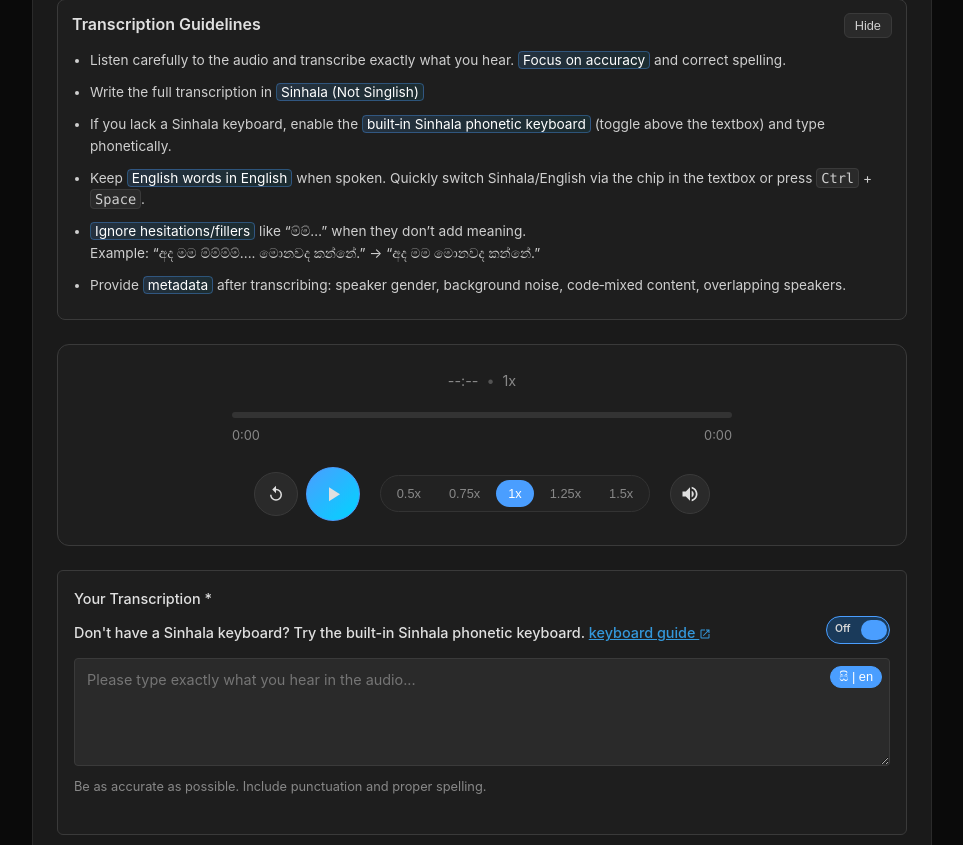
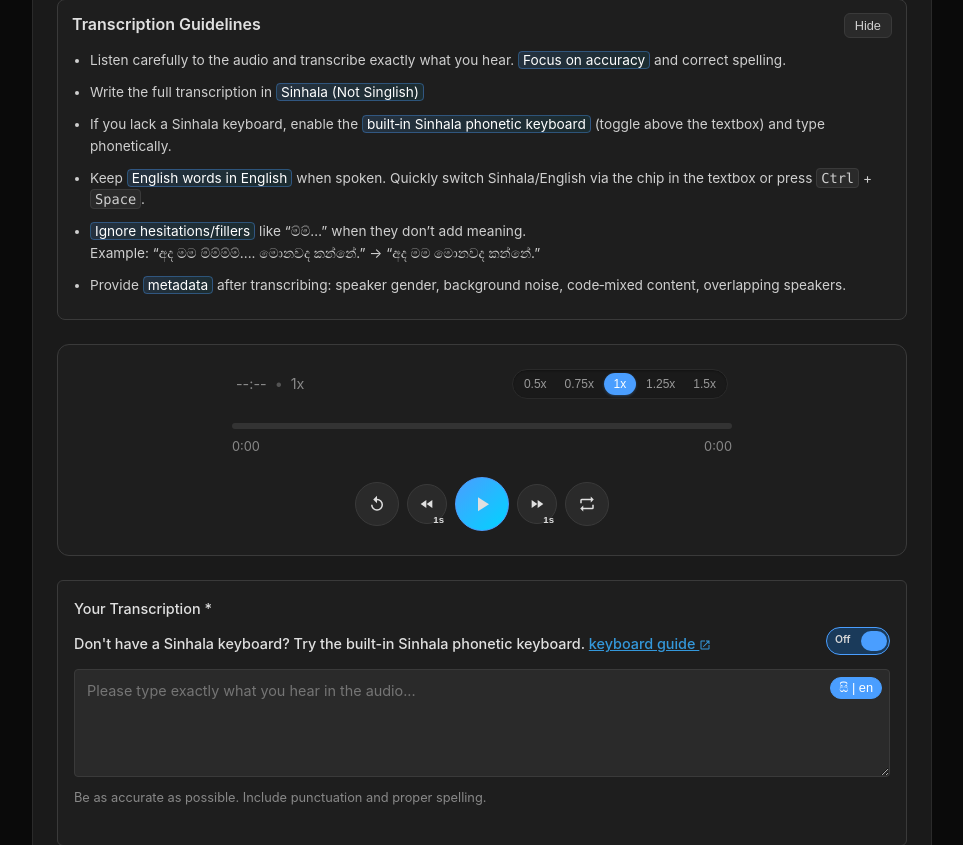
Before and after one commit to SPEAK-ASR/Transcription-Service, a FastAPI app: template templates/transcription.html in a window 1280 px wide. Shown: the part 173-1018 px from the top of the page, without its empty margins (158-1121 px from the left). Run offline with FastAPI, Linux system fonts and the light colour scheme; the template is opened without the code that fills it: most values are stand-ins (such as "Sample title", 1, 10 or a date in 2020); parts of the project's set-up code (start-up, migrations or seed data) failed here and were passed over.

Commit message:
feat: enhance audio player with new controls and improved layout

```diff
--- a/static/script.js
+++ b/static/script.js
@@ -81,6 +81,19 @@ function initializeCustomAudioPlayer() {
     });
 
     audioPlayer.addEventListener('ended', function() {
+        // Check if auto replay is enabled
+        const autoReplayBtn = document.getElementById('autoReplayBtn');
+        const isAutoReplayEnabled = autoReplayBtn && autoReplayBtn.classList.contains('active');
+
+        if (isAutoReplayEnabled) {
+            // Auto replay - restart the audio
+            audioPlayer.currentTime = 0;
+            audioPlayer.play().catch(e => {
+                console.error('Error auto-replaying audio:', e);
+                showNotification('Error auto-replaying audio', 'error');
+            });
+        } else {
+            // Normal end behavior
             document.querySelector('.play-icon').style.display = 'block';
             document.querySelector('.pause-icon').style.display = 'none';
             progressBar.style.width = '0%';
@@ -90,6 +103,7 @@ function initializeCustomAudioPlayer() {
             const transcriptionTextarea = document.getElementById('transcription');
             if (transcriptionTextarea) {
                 transcriptionTextarea.focus();
+            }
         }
     });
 
@@ -154,13 +168,8 @@ function initializeAudio() {
     console.log('Audio player initialized');
     console.log('Audio sources:', Array.from(audioPlayer.querySelectorAll('source')).map(s => s.src));
 
-    // Auto-focus on transcription when audio ends
-    audioPlayer.addEventListener('ended', function() {
-        const transcriptionTextarea = document.getElementById('transcription');
-        if (transcriptionTextarea) {
-            transcriptionTextarea.focus();
-        }
-    });
+    // Handle audio ended event (this will be handled by the custom player)
+    // The main ended handler is in initializeCustomAudioPlayer function
 
     // Handle audio loading errors
     audioPlayer.addEventListener('error', function(e) {
@@ -340,6 +349,23 @@ function initializeForm() {
             }
         }
 
+        // Comma and period keys for 1-second seeking when not typing
+        if (e.target.tagName !== 'INPUT' && e.target.tagName !== 'TEXTAREA') {
+            if (e.key === ',') {
+                e.preventDefault();
+                seekBackward1s();
+            } else if (e.key === '.') {
+                e.preventDefault();
+                seekForward1s();
+            }
+        }
+
+        // 'A' key for auto replay toggle when not typing
+        if (e.key === 'a' && e.target.tagName !== 'INPUT' && e.target.tagName !== 'TEXTAREA') {
+            e.preventDefault();
+            toggleAutoReplay();
+        }
+
         // Number keys for speed control when not typing
         if (e.target.tagName !== 'INPUT' && e.target.tagName !== 'TEXTAREA') {
             if (e.key === '1') {
@@ -361,12 +387,6 @@ function initializeForm() {
         if (e.key === 'r' && e.target.tagName !== 'INPUT' && e.target.tagName !== 'TEXTAREA') {
             e.preventDefault();
             replayAudio();
-        }
-
-        // M for mute when not typing
-        if (e.key === 'm' && e.target.tagName !== 'INPUT' && e.target.tagName !== 'TEXTAREA') {
-            e.preventDefault();
-            toggleMute();
         }
     });
 }
@@ -676,26 +696,41 @@ function adjustSpeed(speed) {
     }
 }
 
+
+
 /**
- * Toggle mute/unmute
+ * Seek backward 1 second
  */
-function toggleMute() {
+function seekBackward1s() {
     const audioPlayer = document.getElementById('audioPlayer');
-    const volumeIcon = document.querySelector('.volume-icon');
-    const muteIcon = document.querySelector('.mute-icon');
+    if (audioPlayer) {
+        audioPlayer.currentTime = Math.max(0, audioPlayer.currentTime - 1);
+    }
+}
 
+/**
+ * Seek forward 1 second
+ */
+function seekForward1s() {
+    const audioPlayer = document.getElementById('audioPlayer');
     if (audioPlayer) {
-        audioPlayer.muted = !audioPlayer.muted;
+        audioPlayer.currentTime = Math.min(audioPlayer.duration, audioPlayer.currentTime + 1);
+    }
+}
 
-        if (audioPlayer.muted) {
-            volumeIcon.style.display = 'none';
-            muteIcon.style.display = 'block';
-            showNotification('Audio muted', 'info', 1500);
+/**
+ * Toggle auto replay functionality
+ */
+function toggleAutoReplay() {
+    const autoReplayBtn = document.getElementById('autoReplayBtn');
+    const isActive = autoReplayBtn.classList.contains('active');
+
+    if (isActive) {
+        autoReplayBtn.classList.remove('active');
+        showNotification('Auto replay disabled', 'info', 1500);
     } else {
-            volumeIcon.style.display = 'block';
-            muteIcon.style.display = 'none';
-            showNotification('Audio unmuted', 'info', 1500);
-        }
+        autoReplayBtn.classList.add('active');
+        showNotification('Auto replay enabled', 'success', 1500);
     }
 }
 
--- a/static/style.css
+++ b/static/style.css
@@ -160,6 +160,7 @@ header p {
     font-weight: 600;
     display: flex;
     align-items: center;
+    margin: auto;
     gap: 8px;
 }
 
@@ -194,8 +195,9 @@ header p {
 }
 
 .audio-info {
-    text-align: center;
-    margin-bottom: 20px;
+    display: flex;
+    align-items: center;
+    margin: 0;
 }
 
 .audio-title {
@@ -266,6 +268,15 @@ header p {
     color: #888;
 }
 
+/* Audio Header */
+.audio-header {
+    display: flex;
+    justify-content: space-between;
+    align-items: center;
+    margin-bottom: 24px;
+    padding: 0 4px;
+}
+
 /* Audio Controls */
 .audio-controls {
     display: flex;
@@ -273,6 +284,7 @@ header p {
     align-items: center;
     gap: 8px;
     flex-wrap: wrap;
+    margin-top: 16px;
 }
 
 .control-btn {
@@ -315,6 +327,26 @@ header p {
 .backward-btn, .forward-btn {
     width: 48px;
     height: 48px;
+}
+
+.seek-btn {
+    width: 40px;
+    height: 40px;
+}
+
+.auto-replay-btn {
+    width: 44px;
+    height: 44px;
+}
+
+.auto-replay-btn.active {
+    background: linear-gradient(135deg, #4a9eff, #00d4ff);
+    border-color: #4a9eff;
+}
+
+.auto-replay-btn.active:hover {
+    background: linear-gradient(135deg, #3a8eef, #00c4ef);
+    transform: scale(1.05);
 }
 
 .skip-text {
@@ -329,41 +361,39 @@ header p {
 /* Speed Controls */
 .speed-controls {
     display: flex;
-    gap: 4px;
-    margin: 0 12px;
-    padding: 4px;
-    background: #222;
-    border-radius: 20px;
-    border: 1px solid #333;
+    gap: 2px;
+    padding: 3px;
+    background: #1a1a1a;
+    border-radius: 16px;
+    border: 1px solid #2a2a2a;
+    box-shadow: inset 0 1px 2px rgba(0,0,0,0.3);
 }
 
 .speed-btn {
     background: transparent;
     border: none;
-    padding: 6px 12px;
-    border-radius: 16px;
-    font-size: 0.8rem;
-    color: #888;
+    padding: 4px 8px;
+    border-radius: 12px;
+    font-size: 0.75rem;
+    color: #999;
     cursor: pointer;
     transition: all 0.2s ease;
     font-weight: 500;
+    min-width: 32px;
 }
 
 .speed-btn:hover {
     color: #e0e0e0;
-    background: #333;
+    background: #2a2a2a;
 }
 
 .speed-btn.active {
     background: #4a9eff;
     color: #fff;
-}
-
-/* Volume Button */
-.volume-btn {
-    width: 40px;
-    height: 40px;
-}
+    box-shadow: 0 1px 3px rgba(74, 158, 255, 0.3);
+}
+
+
 
 /* Loading and Error States */
 .audio-loading {
@@ -388,8 +418,16 @@ header p {
 
 /* Responsive Design for Audio Player */
 @media (max-width: 480px) {
+    .audio-header {
+        flex-direction: column;
+        align-items: center;
+        gap: 12px;
+        margin-bottom: 12px;
+    }
+
     .audio-controls {
         gap: 6px;
+        margin-top: 12px;
     }
 
     .control-btn {
@@ -405,6 +443,16 @@ header p {
     .backward-btn, .forward-btn {
         width: 44px;
         height: 44px;
+    }
+
+    .seek-btn {
+        width: 36px;
+        height: 36px;
+    }
+
+    .auto-replay-btn {
+        width: 40px;
+        height: 40px;
     }
 
     .speed-controls {
--- a/templates/transcription.html
+++ b/templates/transcription.html
@@ -91,11 +91,21 @@
 
                 <!-- Custom Audio Player UI -->
                 <div class="custom-audio-player">
-                    <div class="audio-info">
-                        <div class="audio-meta">
-                            <span class="duration" id="audioDuration">--:--</span>
-                            <span class="separator">•</span>
-                            <span class="speed" id="audioSpeed">1x</span>
+                    <div class="audio-header">
+                        <div class="audio-info">
+                            <div class="audio-meta">
+                                <span class="duration" id="audioDuration">--:--</span>
+                                <span class="separator">•</span>
+                                <span class="speed" id="audioSpeed">1x</span>
+                            </div>
+                        </div>
+
+                        <div class="speed-controls">
+                            <button type="button" class="speed-btn" onclick="adjustSpeed(0.5)" data-speed="0.5">0.5x</button>
+                            <button type="button" class="speed-btn" onclick="adjustSpeed(0.75)" data-speed="0.75">0.75x</button>
+                            <button type="button" class="speed-btn active" onclick="adjustSpeed(1.0)" data-speed="1.0">1x</button>
+                            <button type="button" class="speed-btn" onclick="adjustSpeed(1.25)" data-speed="1.25">1.25x</button>
+                            <button type="button" class="speed-btn" onclick="adjustSpeed(1.5)" data-speed="1.5">1.5x</button>
                         </div>
                     </div>
 
@@ -117,6 +127,13 @@
                             </svg>
                         </button>
 
+                        <button type="button" class="control-btn seek-btn" onclick="seekBackward1s()" title="Go back 1 second">
+                            <svg width="16" height="16" viewBox="0 0 24 24" fill="currentColor">
+                                <path d="M11.5,12L20,18V6M11,18V6L2.5,12L11,18Z" />
+                            </svg>
+                            <span class="skip-text">1s</span>
+                        </button>
+
                         <button type="button" class="control-btn play-pause-btn" id="playPauseBtn" onclick="toggleAudio()" title="Play/Pause">
                             <svg class="play-icon" width="24" height="24" viewBox="0 0 24 24" fill="currentColor">
                                 <path d="M8,5.14V19.14L19,12.14L8,5.14Z" />
@@ -126,20 +143,16 @@
                             </svg>
                         </button>
 
-                        <div class="speed-controls">
-                            <button type="button" class="speed-btn" onclick="adjustSpeed(0.5)" data-speed="0.5">0.5x</button>
-                            <button type="button" class="speed-btn" onclick="adjustSpeed(0.75)" data-speed="0.75">0.75x</button>
-                            <button type="button" class="speed-btn active" onclick="adjustSpeed(1.0)" data-speed="1.0">1x</button>
-                            <button type="button" class="speed-btn" onclick="adjustSpeed(1.25)" data-speed="1.25">1.25x</button>
-                            <button type="button" class="speed-btn" onclick="adjustSpeed(1.5)" data-speed="1.5">1.5x</button>
-                        </div>
+                        <button type="button" class="control-btn seek-btn" onclick="seekForward1s()" title="Go forward 1 second">
+                            <svg width="16" height="16" viewBox="0 0 24 24" fill="currentColor">
+                                <path d="M13,6V18L21.5,12M4,18L12.5,12L4,6V18Z" />
+                            </svg>
+                            <span class="skip-text">1s</span>
+                        </button>
 
-                        <button type="button" class="control-btn volume-btn" onclick="toggleMute()" title="Mute/Unmute">
-                            <svg class="volume-icon" width="20" height="20" viewBox="0 0 24 24" fill="currentColor">
-                                <path d="M14,3.23V5.29C16.89,6.15 19,8.83 19,12C19,15.17 16.89,17.85 14,18.71V20.77C18.01,19.86 21,16.28 21,12C21,7.72 18.01,4.14 14,3.23M16.5,12C16.5,10.23 15.5,8.71 14,7.97V16C15.5,15.29 16.5,13.76 16.5,12M3,9V15H7L12,20V4L7,9H3Z" />
-                            </svg>
-                            <svg class="mute-icon" width="20" height="20" viewBox="0 0 24 24" fill="currentColor" style="display: none;">
-                                <path d="M12,4L9.91,6.09L12,8.18M4.27,3L3,4.27L7.73,9H3V15H7L12,20V13.27L16.25,17.53C15.58,18.04 14.83,18.46 14,18.7V20.77C15.38,20.45 16.63,19.82 17.68,18.96L19.73,21L21,19.73L12,10.73M19,12C19,12.94 18.8,13.82 18.46,14.64L19.97,16.15C20.62,14.91 21,13.5 21,12C21,7.72 18,4.14 14,3.23V5.29C16.89,6.15 19,8.83 19,12M16.5,12C16.5,10.23 15.5,8.71 14,7.97V10.18L16.45,12.63C16.5,12.43 16.5,12.21 16.5,12Z" />
+                        <button type="button" class="control-btn auto-replay-btn" id="autoReplayBtn" onclick="toggleAutoReplay()" title="Toggle auto replay">
+                            <svg class="auto-replay-icon" width="18" height="18" viewBox="0 0 24 24" fill="currentColor">
+                                <path d="M17,17H7V14L3,18L7,22V19H19A2,2 0 0,0 21,17V13H19V17M7,7H17V10L21,6L17,2V5H5A2,2 0 0,0 3,7V11H5V7Z" />
                             </svg>
                         </button>
                     </div>
```
Lines whose indentation alone changed are shown as unchanged.
